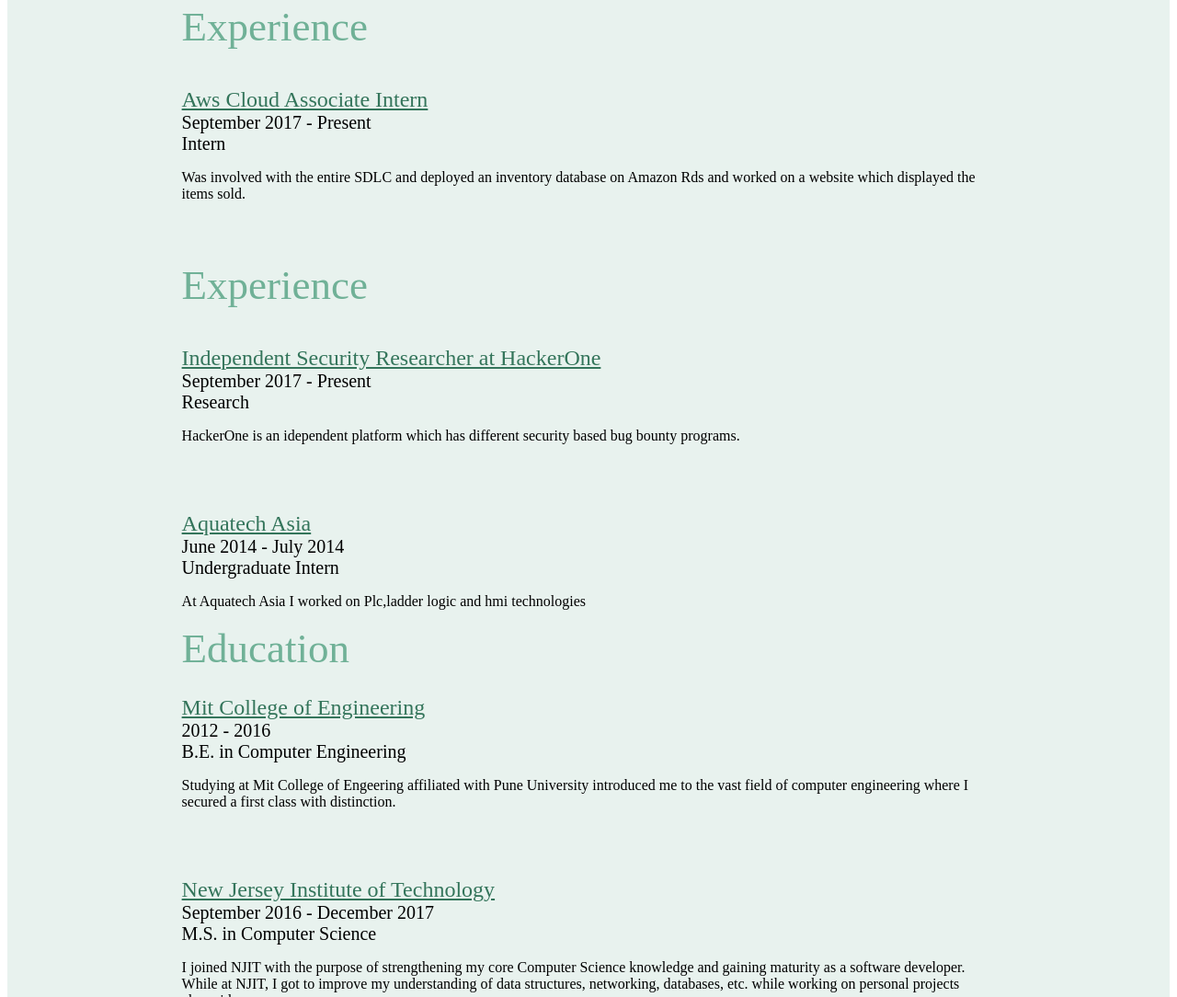
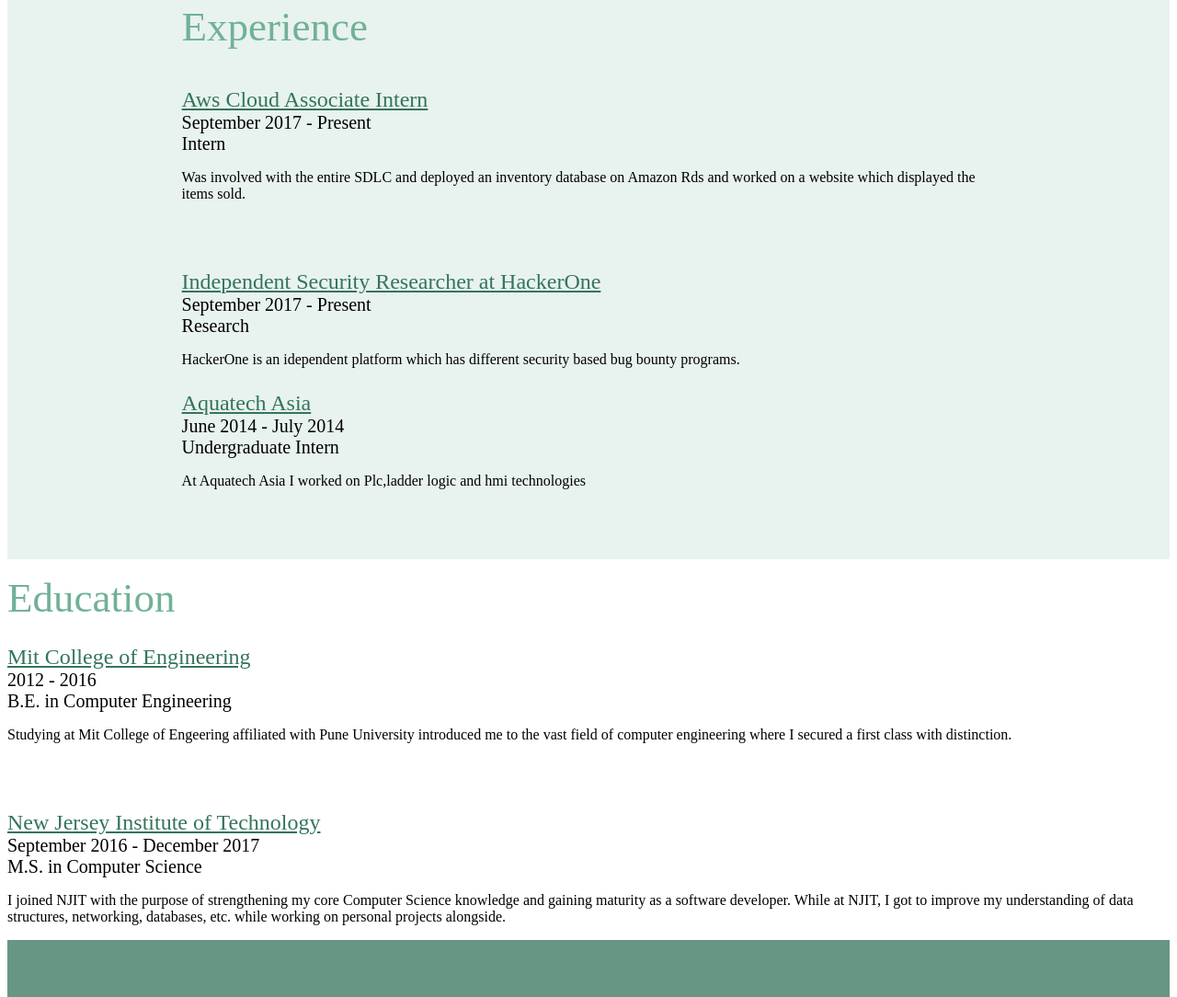
Before and after one commit to AkshayJaitly/Portfolio-Site, a plain HTML site: page index.html in a window 1280 px wide. Shown: the part 3928-5012 px from the top of the page at 92% size. Drawn offline with Linux system fonts and the light colour scheme; some packages are replaced by stand-ins of ours.

Commit message:
Update index.html

```diff
--- a/index.html
+++ b/index.html
@@ -129,9 +129,7 @@
 				</div>
 			  </div>
 
-			<div class="row">
-			  <h2 class="scrollfade darkcolor col s12" style="margin-bottom: 40px;">Experience</h2>
-			  <div class="entry col s12" style="padding-bottom: 2rem;">
+
 				<div class="entryinfo col m4 s12 scrollfade">
 				  <a href="https://hackerone.com/akkijay?sort_type=latest_disclosable_activity_at&filter=type%3Aall%20from%3Aakkijay&page=1&range=forever" target="_blank" class="entryname ultradarkcolor">
 					Independent Security Researcher at HackerOne
```
